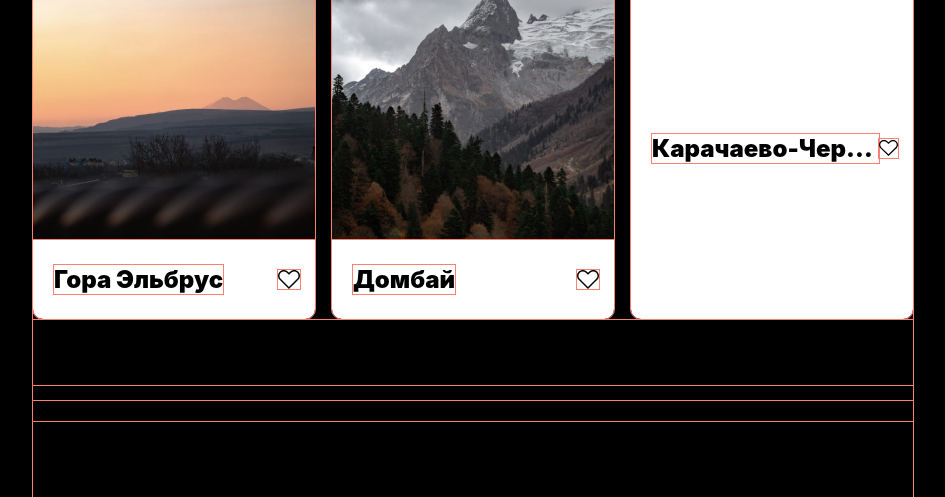
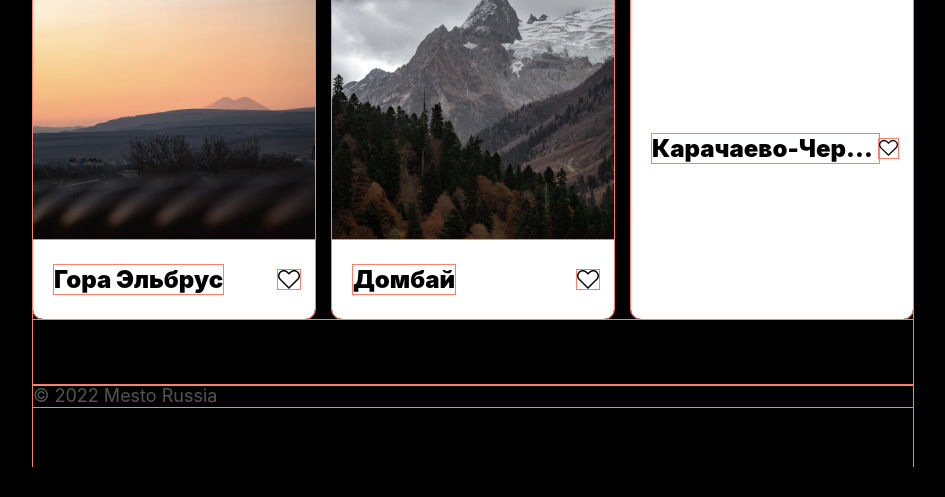
Before and after one commit to Nataliorigin/mesto-2.0, a plain HTML site: page index.html in a window 1280 px wide. Shown: the part 753-1250 px from the top of the page, without its empty margins (167-1112 px from the left). After the commit the page ends 1220 px from the top, so only its background shows below. Drawn offline with Linux system fonts and the light colour scheme.

Commit message:
feat: Добавить секцию footer

```diff
--- a/css/style.css
+++ b/css/style.css
@@ -174,11 +174,15 @@
   background-size: 100%;
   height: 19px;
   width: 22px;
-
 }
-
 
 .footer {
 }
 .footer__copyright {
+  padding: 0;
+  margin: 0;
+  font-weight: 400;
+  font-size: 18px;
+  line-height: 22px;
+  color: #545454;
 }
```
